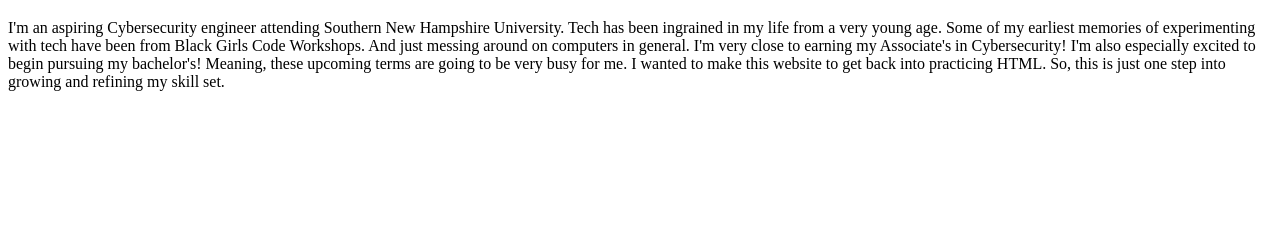
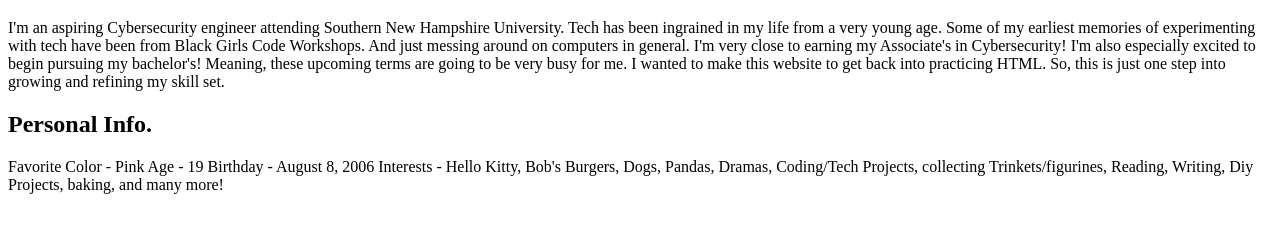
Before and after one commit to Kyralynnlly/PersonalProjects, a plain HTML site: page index.html in a window 1280 px wide. Shown: the part 61-294 px from the top of the page. Drawn offline with Linux system fonts and the light colour scheme.

Commit message:
Update index.html

```diff
--- a/index.html
+++ b/index.html
@@ -3,13 +3,20 @@
   <head>
     <body>
       <h1>KyraLynn - About Me</h1>
-      <p>I'm an aspiring Cybersecurity engineer attending Southern New Hampshire University.
+       <p>I'm an aspiring Cybersecurity engineer attending Southern New Hampshire University.
         Tech has been ingrained in my life from a very young age. Some of my earliest memories of experimenting
         with tech have been from Black Girls Code Workshops. And just messing around on computers in general. I'm very close to
         earning my Associate's in Cybersecurity! I'm also especially excited to begin pursuing my bachelor's! Meaning, these
         upcoming terms are going to be very busy for me. I wanted to make this website to get back into practicing HTML.
         So, this is just one step into growing and refining my skill set.</p>
-
+     <h2>Personal Info.</h2>
+      <p>Favorite Color - Pink
+         Age            - 19
+         Birthday       - August 8, 2006
+         Interests      - Hello Kitty, Bob's Burgers, Dogs,
+                          Pandas, Dramas, Coding/Tech Projects,
+                          collecting Trinkets/figurines, Reading, Writing,
+                          Diy Projects, baking, and many more!</p>
     </body>
 
 
```
